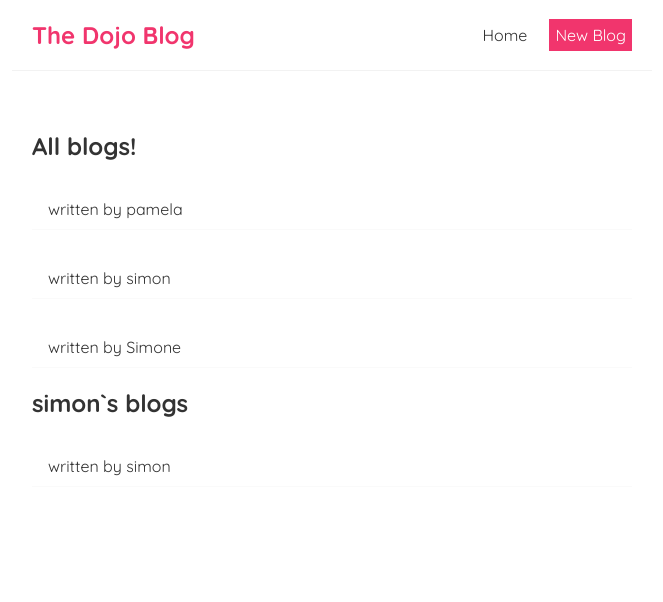
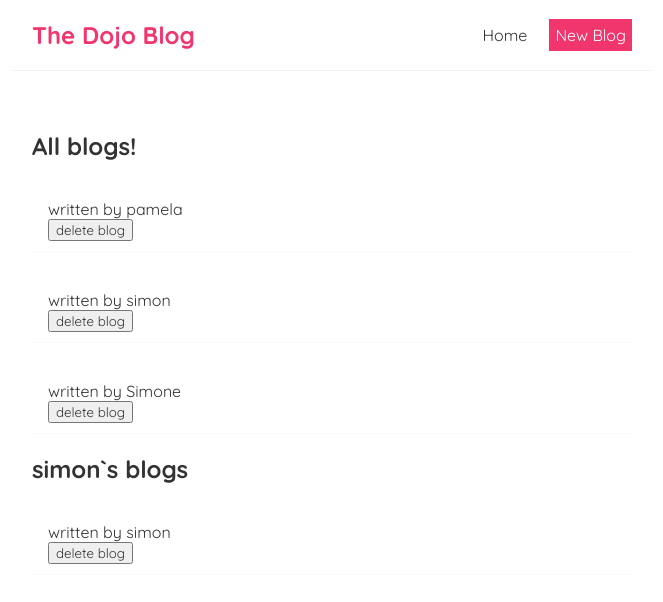
Before and after one commit to PamelaBute/react-tutorial, a React (Create React App) app: page / in a window 1280 px wide. Shown: the top 602 px of the page, without its empty margins (308-971 px from the left). Built offline with nearby package versions, Linux system fonts and the light colour scheme.

Commit message:
react-functions-as-props
 - can use function as props
 - added a delete function on the blogs

```diff
--- a/src/BlogList.js
+++ b/src/BlogList.js
@@ -1,8 +1,5 @@
-const BlogList = (props) =>{
-    const blogs = props.blogs;
-    const title = props.title;
+const BlogList = ({blogs, title, handleDelete}) =>{
 
-    console.log(props,blogs);
 return (
    <div className="blog-list">
     <h2> {title}</h2>
@@ -10,6 +7,8 @@
             <div className="blog-preview" key= {blog.id}>
                 <h2>{blogs.title}</h2>
                 <p> written by  { blog.author}</p>
+                <button onClick ={() =>handleDelete(blog.id)}> delete blog </button>
+
                 </div>
           ))}
    </div>
--- a/src/Home.js
+++ b/src/Home.js
@@ -13,11 +13,14 @@
     // const handleClick = () => {
     //    setName('lungi');
     //    setAge(30);
-
+    const handleDelete = (id) => {
+        const newBlogs = blogs.filter(blog =>blog.id !==id);
+        setBlogs(newBlogs);
+    }
 
     return (
         <div className= "home">
-          <BlogList  blogs ={blogs} title = "All blogs!"/>
+          <BlogList  blogs ={blogs} title = "All blogs!" handleDelete ={handleDelete}/>
           <BlogList  blogs ={blogs.filter((blog)=> blog.author === 'simon')} title = "simon`s blogs"/>
         </div>
     );
```
